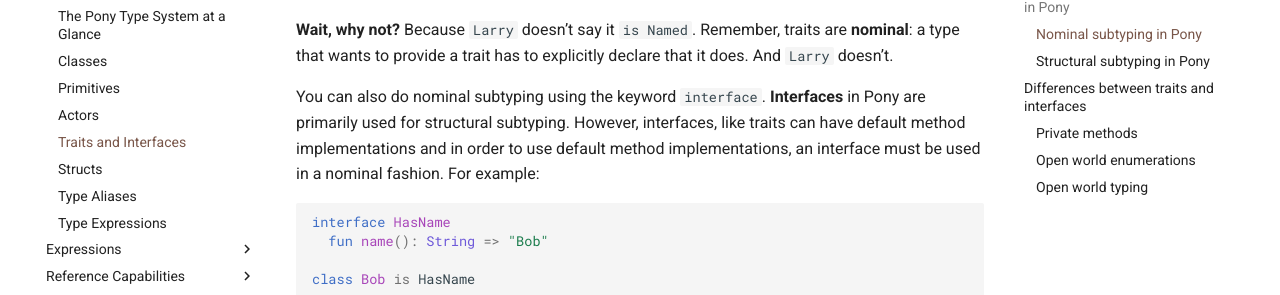
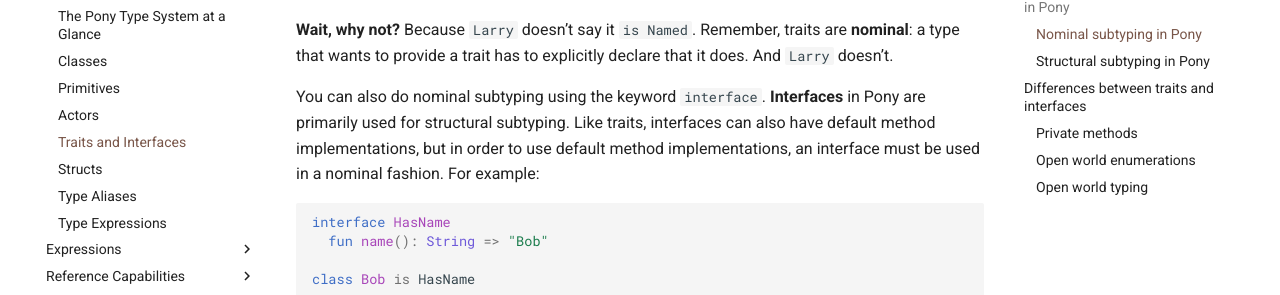
Before and after one commit to ponylang/pony-tutorial, an MkDocs documentation site: the page built from docs/types/traits-and-interfaces.md, in a window 1280 px wide and 900 px high, scrolled down 2691 px. Shown: the part 173-468 px from the top of the window. Built offline with MkDocs 1.6.1 and Material for MkDocs 9.7.7, drawn with Linux system fonts in a browser that asks for light colours; comment, search, counter and statistics services are not loaded.

Commit message:
Update docs/types/traits-and-interfaces.md
Co-authored-by: Borja o'Cook <ergl@users.noreply.github.com>

````diff
--- a/docs/types/traits-and-interfaces.md
+++ b/docs/types/traits-and-interfaces.md
@@ -98,7 +98,7 @@ Here, we have a class `Larry` that has a `name` function with the same signature
 
 __Wait, why not?__ Because `Larry` doesn't say it `is Named`. Remember, traits are __nominal__: a type that wants to provide a trait has to explicitly declare that it does. And `Larry` doesn't.
 
-You can also do nominal subtyping using the keyword `interface`. __Interfaces__ in Pony are primarily used for structural subtyping. However, interfaces, like traits can have default method implementations and in order to use default method implementations, an interface must be used in a nominal fashion. For example:
+You can also do nominal subtyping using the keyword `interface`. __Interfaces__ in Pony are primarily used for structural subtyping. Like traits, interfaces can also have default method implementations, but in order to use default method implementations, an interface must be used in a nominal fashion. For example:
 
 ```pony
 interface HasName
````
